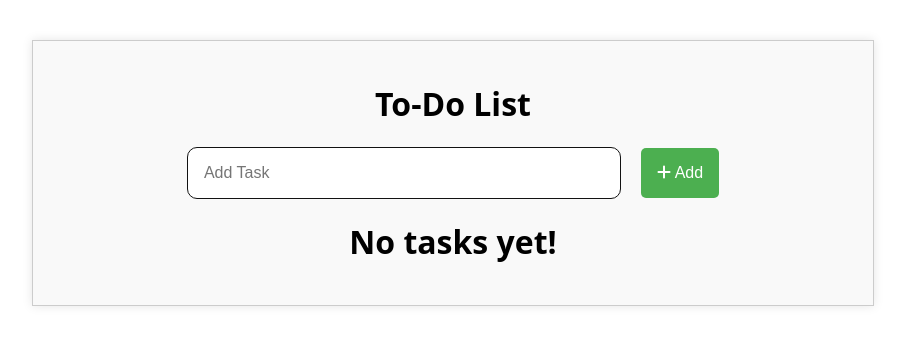
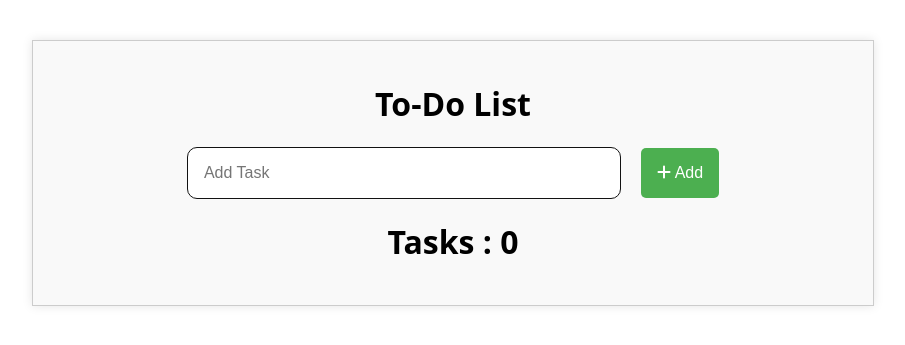
Before and after one commit to GioMjds/todo-list, a Flask app: page / in a window 1280 px wide. Shown: the top 345 px of the page, without its empty margins (187-1092 px from the left). Run offline with Flask 3, Linux system fonts and the light colour scheme; some libraries are stand-ins or nearby versions.

Commit message:
First commit

```diff
--- a/templates/index.html
+++ b/templates/index.html
@@ -19,9 +19,9 @@
         <ul>
             <h1>
                 {% if tasks %}
-                    Tasks :{{ tasks|length }}
+                    Tasks : {{ tasks|length }}
                 {% else %}
-                    No tasks yet!
+                    Tasks : 0
                 {% endif %}
             </h1>
             {% for task in tasks %}
```
